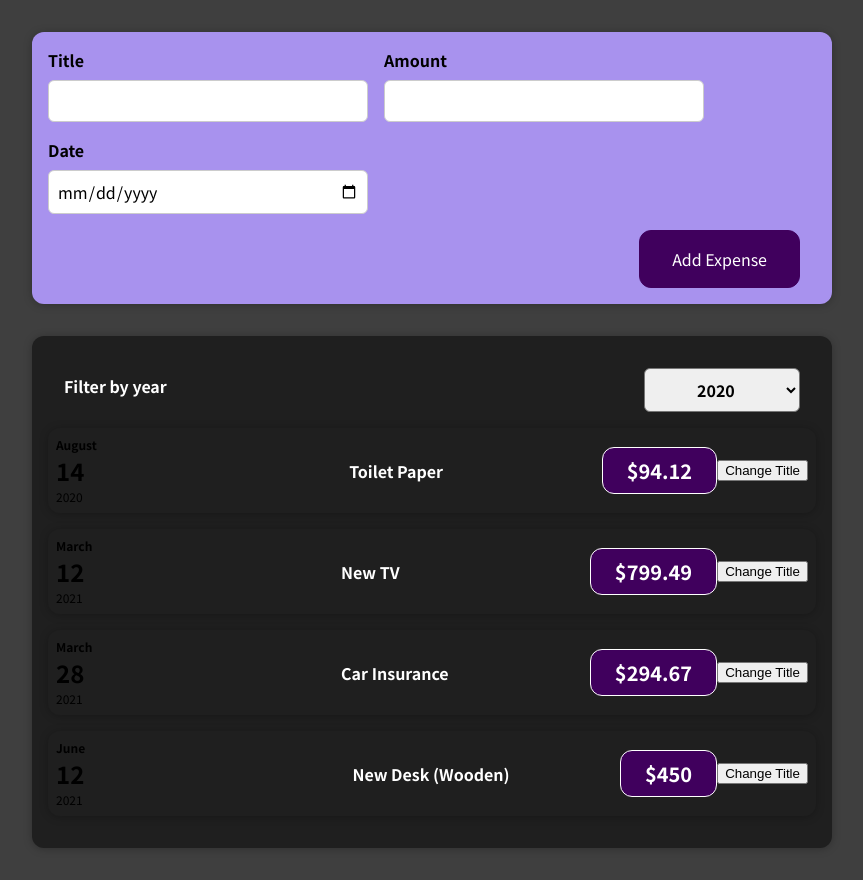
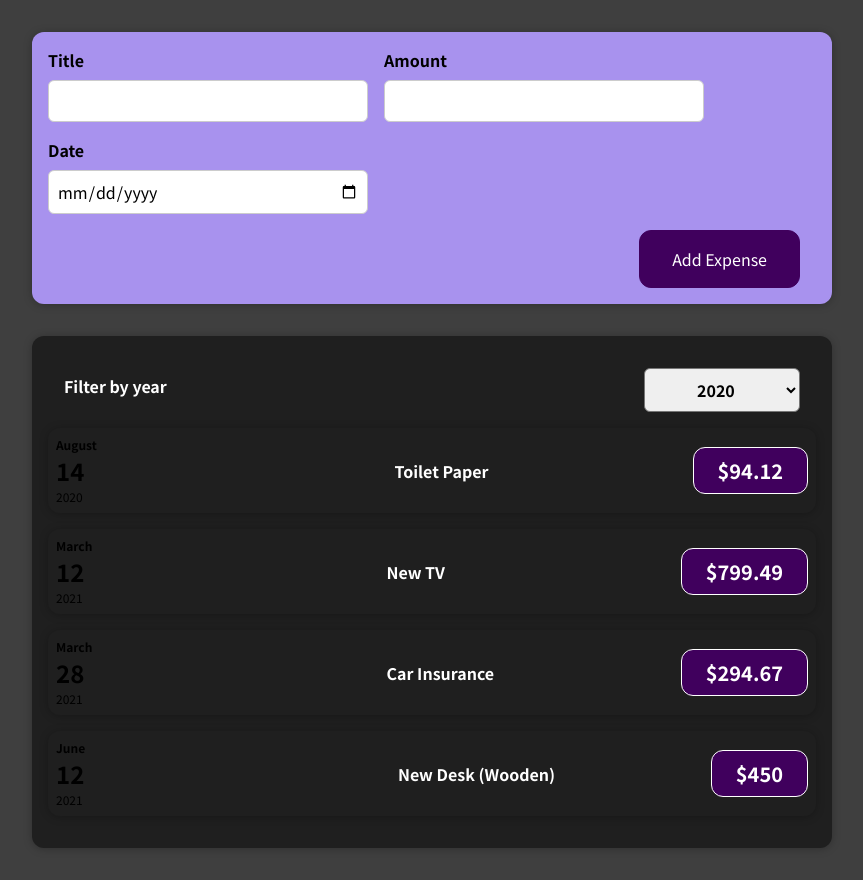
Before and after one commit to ArslanInfinite/react_complete_guide, a React (Create React App) app: page / in a window 1280 px wide. Shown: the whole page, without its empty margins (208-1071 px from the left). Built offline with nearby package versions, Linux system fonts and the light colour scheme.

Commit message:
convert ExpenseItem.js into a stateless-component to present information onto the DOM

```diff
--- a/src/App.js
+++ b/src/App.js
@@ -10,7 +10,11 @@ const DUMMY_EXPENSES = [
     amount: 94.12,
     date: new Date(2020, 7, 14),
   },
-  { id: 'e2', title: 'New TV', amount: 799.49, date: new Date(2021, 2, 12) },
+  { id: 'e2',
+  title: 'New TV',
+  amount: 799.49,
+  date: new Date(2021, 2, 12)
+  },
   {
     id: 'e3',
     title: 'Car Insurance',
--- a/src/components/Expenses/ExpenseItem.js
+++ b/src/components/Expenses/ExpenseItem.js
@@ -1,24 +1,14 @@
-import { useState } from 'react'
 import ExpenseDate from './ExpenseDate'
 import Card from '../UI/Card'
 import './ExpenseItem.css'
 
 const ExpenseItem = (props) => {
-
-    const [title, setTitle] = useState(props.title)
-
-    const clickHandler = () => {
-        setTitle('Updated')
-        console.log(title)
-    }
-
     return (
         <Card className='expense-item'>
             <ExpenseDate date={props.date} />
             <div className='expense-item__description'></div>
-            <h2>{title}</h2>
+            <h2>{props.title}</h2>
             <div className='expense-item__price'>${props.amount}</div>
-            <button onClick={clickHandler}>Change Title</button>
         </Card>
     )
 }
--- a/src/components/NewExpense/ExpenseForm.js
+++ b/src/components/NewExpense/ExpenseForm.js
@@ -66,17 +66,17 @@ const ExpenseForm = (props) => {
                 <div className='new-expense__control'>
                     <label>Amount</label>
                     <input type='number'
-                    value={enteredAmount}
                     min='0.01'
                     step='0.01'
+                    value={enteredAmount}
                     onChange={amountChangeHandler} />
                 </div>
                 <div className='new-expense__control'>
                     <label>Date</label>
                     <input type='date'
-                    value={enteredDate}
                     min='2019-01-01'
                     max='2022-12-31'
+                    value={enteredDate}
                     onChange={dateChangeHandler} />
                 </div>
             </div>
```
Also changed, not shown: 1 other file (tests, documents, lock files or other folders).
